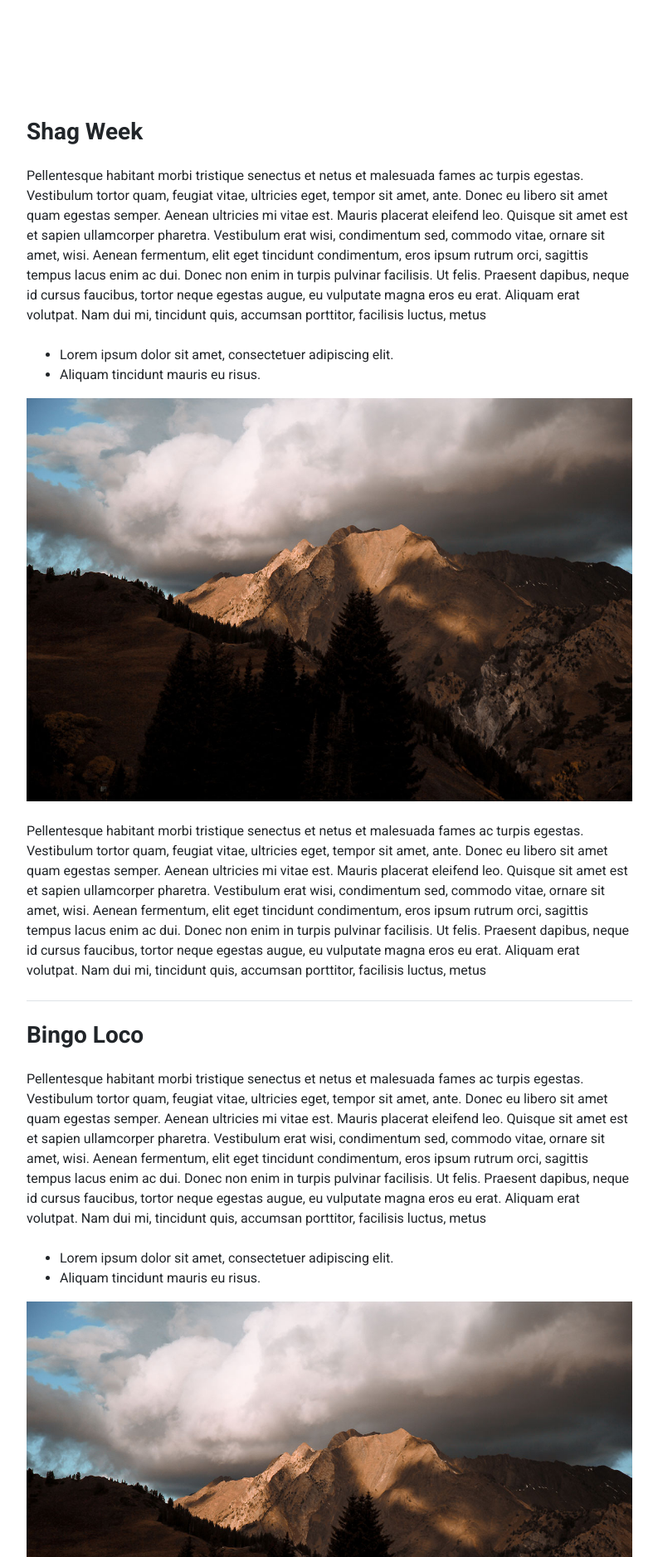
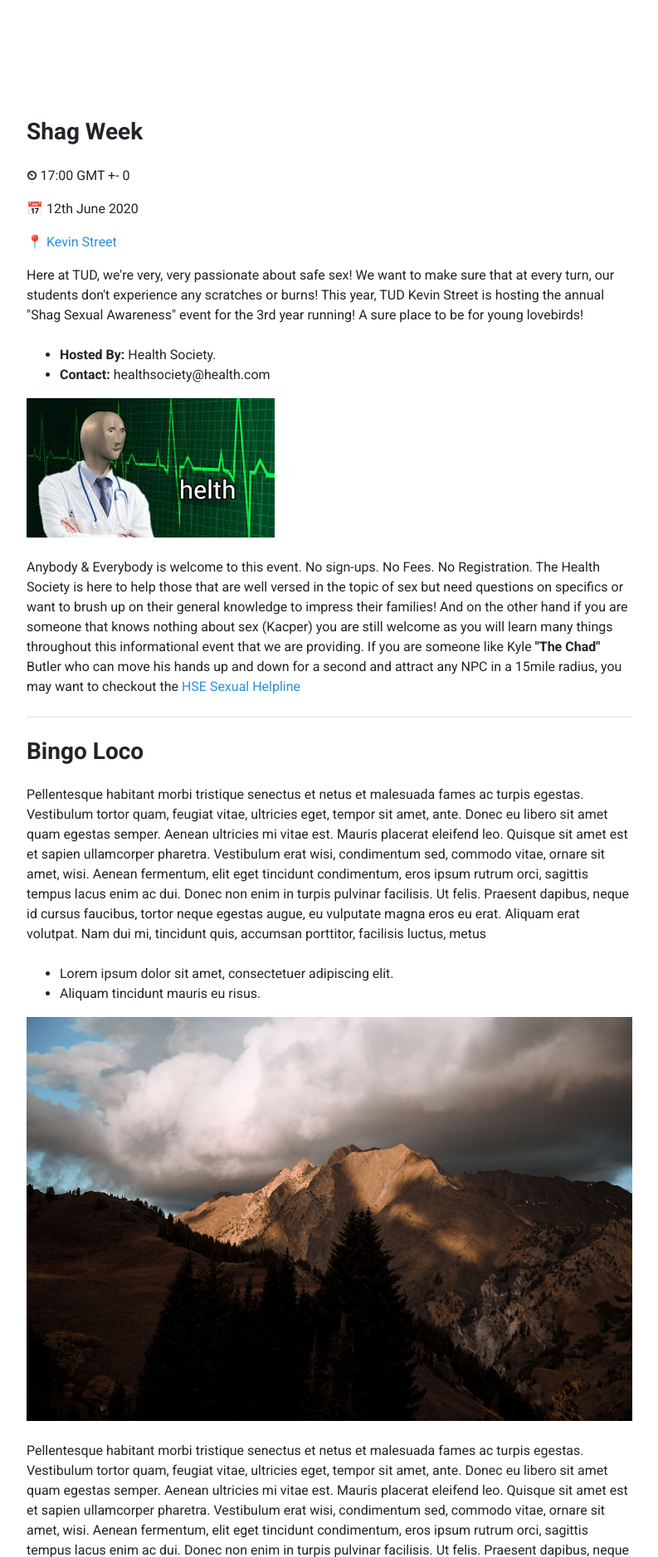
Before and after one commit to MaxZah123/Global-Software-2-Website, a Django app: template websiteproj/templates/Events.html in a window 1280 px wide. Shown: the part 1666-3543 px from the top of the page at 83% size, without its empty margins (53-846 px from the left). Run offline with Django 3.2, Linux system fonts and the light colour scheme; the template is opened without the code that fills it, so the values that code supplies are empty; some libraries are stand-ins or nearby versions.

Commit message:
Events 3
Event 1 Complete

```diff
--- a/websiteproj/templates/Events.html
+++ b/websiteproj/templates/Events.html
@@ -102,12 +102,15 @@
         <div class="row">
           <div class="col-lg-8">
 		  <a id="shag_week_link"><h3 class="mb-4">Shag Week</h3></a>
-            <p class="mb-4">Pellentesque habitant morbi tristique senectus et netus et malesuada fames ac turpis egestas. Vestibulum tortor quam, feugiat vitae, ultricies eget, tempor sit amet, ante. Donec eu libero sit amet quam egestas semper. Aenean ultricies mi vitae est. Mauris placerat eleifend leo. Quisque sit amet est et sapien ullamcorper pharetra. Vestibulum erat wisi, condimentum sed, commodo vitae, ornare sit amet, wisi. Aenean fermentum, elit eget tincidunt condimentum, eros ipsum rutrum orci, sagittis tempus lacus enim ac dui. Donec non enim in turpis pulvinar facilisis. Ut felis. Praesent dapibus, neque id cursus faucibus, tortor neque egestas augue, eu vulputate magna eros eu erat. Aliquam erat volutpat. Nam dui mi, tincidunt quis, accumsan porttitor, facilisis luctus, metus</p>
+				<p><strong>⏲</strong> 17:00 GMT +- 0</p>
+				<p><strong>📅</strong> 12th June 2020</p>
+				<p><strong>📍 </strong><a href="https://www.google.com/maps/place/TU+Dublin+Kevin+Street/@53.3377649,-6.2684121,18.7z/data=!4m8!1m2!2m1!1sst+kevin+street!3m4!1s0x48670c2089d84a1d:0x6e1d03e3d62489ae!8m2!3d53.3371436!4d-6.2682366" target="_blank">Kevin Street</p></a>
+            <p class="mb-4">Here at TUD, we're very, very passionate about safe sex! We want to make sure that at every turn, our students don't experience any scratches or burns! This year, TUD Kevin Street is hosting the annual "Shag Sexual Awareness" event for the 3rd year running! A sure place to be for young lovebirds!</p>
             <ul>
-              <li>Lorem ipsum dolor sit amet, consectetuer adipiscing elit.</li>
-              <li>Aliquam tincidunt mauris eu risus.</li>
-            </ul><img src="{%static 'img/blog1.jpg' %}" alt="Example blog post alt" class="img-fluid mb-4">
-            <p>Pellentesque habitant morbi tristique senectus et netus et malesuada fames ac turpis egestas. Vestibulum tortor quam, feugiat vitae, ultricies eget, tempor sit amet, ante. Donec eu libero sit amet quam egestas semper. Aenean ultricies mi vitae est. Mauris placerat eleifend leo. Quisque sit amet est et sapien ullamcorper pharetra. Vestibulum erat wisi, condimentum sed, commodo vitae, ornare sit amet, wisi. Aenean fermentum, elit eget tincidunt condimentum, eros ipsum rutrum orci, sagittis tempus lacus enim ac dui. Donec non enim in turpis pulvinar facilisis. Ut felis. Praesent dapibus, neque id cursus faucibus, tortor neque egestas augue, eu vulputate magna eros eu erat. Aliquam erat volutpat. Nam dui mi, tincidunt quis, accumsan porttitor, facilisis luctus, metus</p>
+              <li><strong>Hosted By: </strong> Health Society.</li>
+              <li><strong>Contact:</strong> healthsociety@health.com</li>
+            </ul><img src="{%static 'img/helth.jpg' %}" alt="Helth" class="img-fluid mb-4">
+            <p>Anybody & Everybody is welcome to this event. No sign-ups. No Fees. No Registration. The Health Society is here to help those that are well versed in the topic of sex but need questions on specifics or want to brush up on their general knowledge to impress their families! And on the other hand if you are someone that knows nothing about sex (Kacper) you are still welcome as you will learn many things throughout this informational event that we are providing. If you are someone like Kyle <strong>"The Chad"</strong> Butler who can move his hands up and down for a second and attract any NPC in a 15mile radius, you may want to checkout the <a href="https://www.hse.ie/eng/services/list/5/addiction/drugshivhelpline/hiv-and-sexual-health-helpline/" target="_blank">HSE Sexual Helpline</a><p>
             <div class="border-bottom my-4"></div>
 			<a id="bingo_loco_link"><h3 class="mb-4">Bingo Loco</h3></a>
             <p class="mb-4">Pellentesque habitant morbi tristique senectus et netus et malesuada fames ac turpis egestas. Vestibulum tortor quam, feugiat vitae, ultricies eget, tempor sit amet, ante. Donec eu libero sit amet quam egestas semper. Aenean ultricies mi vitae est. Mauris placerat eleifend leo. Quisque sit amet est et sapien ullamcorper pharetra. Vestibulum erat wisi, condimentum sed, commodo vitae, ornare sit amet, wisi. Aenean fermentum, elit eget tincidunt condimentum, eros ipsum rutrum orci, sagittis tempus lacus enim ac dui. Donec non enim in turpis pulvinar facilisis. Ut felis. Praesent dapibus, neque id cursus faucibus, tortor neque egestas augue, eu vulputate magna eros eu erat. Aliquam erat volutpat. Nam dui mi, tincidunt quis, accumsan porttitor, facilisis luctus, metus</p>
```
Also changed, not shown: websiteproj/static/img/helth.jpg (added).
